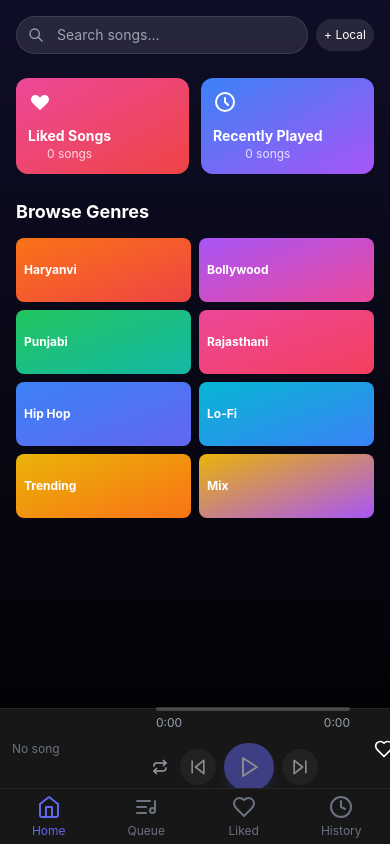
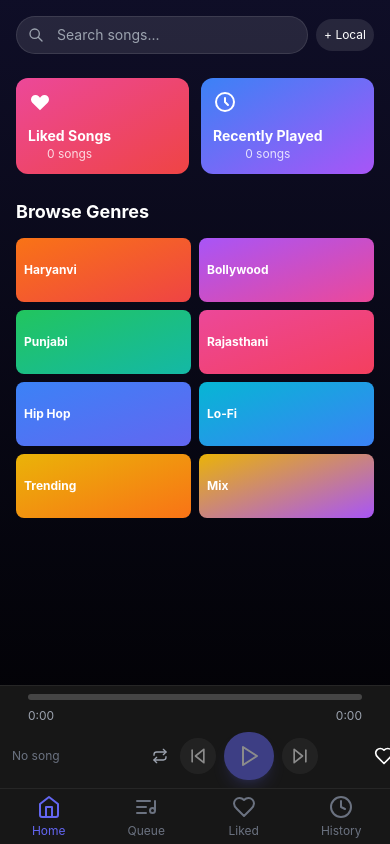
Before and after one commit to Mjangid2004/MforMusic, a Next.js app: page / in a window 390 px wide. Built offline with nearby package versions, Linux system fonts and the light colour scheme.

Commit message:
Fix: One progress bar, queue management with remove functionality

```diff
--- a/src/components/Controls.tsx
+++ b/src/components/Controls.tsx
@@ -39,20 +39,6 @@ export default function Controls() {
   };
 
   return (
-    <div className="flex flex-col items-center gap-3 md:gap-4">
-      <div className="w-full px-2 md:hidden">
-        <div className="h-1 bg-white/20 rounded-full cursor-pointer">
-          <div
-            className="h-full bg-indigo-500 rounded-full"
-            style={{ width: state.duration > 0 ? `${(state.currentTime / state.duration) * 100}%` : '0%' }}
-          />
-        </div>
-        <div className="flex justify-between text-xs text-gray-400 mt-1">
-          <span>{Math.floor(state.currentTime / 60)}:{String(Math.floor(state.currentTime % 60)).padStart(2, '0')}</span>
-          <span>{Math.floor(state.duration / 60)}:{String(Math.floor(state.duration % 60)).padStart(2, '0')}</span>
-        </div>
-      </div>
-
     <div className="flex items-center justify-center gap-2 md:gap-4">
       <button
         onClick={cyclePlayMode}
@@ -96,6 +82,5 @@ export default function Controls() {
 
       <div className="w-8 md:w-10" />
     </div>
-    </div>
   );
 }
--- a/src/components/MainContent.tsx
+++ b/src/components/MainContent.tsx
@@ -281,14 +281,36 @@ export default function MainContent() {
             ) : (
               <>
                 <p className="text-sm text-gray-400">{state.queue.length} songs in queue</p>
-                {state.queue.map((song, index) => (
-                  <div key={`queue-${song.id}-${index}`} className="flex items-center gap-2">
-                    <span className="text-sm text-gray-500 w-6">{index + 1}.</span>
-                    <div className="flex-1">
-                      <SongItem song={song} allSongs={state.queue} />
+                <div className="space-y-2">
+                  {state.queue.map((song, index) => (
+                    <div
+                      key={`queue-${song.id}-${index}`}
+                      className={`flex items-center gap-2 p-2 rounded-lg ${index === state.currentIndex ? 'bg-indigo-500/20' : 'hover:bg-white/10'}`}
+                    >
+                      <span className="text-sm text-gray-500 w-6 flex-shrink-0">
+                        {index === state.currentIndex ? '▶️' : `${index + 1}.`}
+                      </span>
+                      <div
+                        className="flex-1 min-w-0 cursor-pointer"
+                        onClick={() => playSong(song, state.queue)}
+                      >
+                        <p className="font-medium text-sm truncate">{song.title}</p>
+                        <p className="text-xs text-gray-400 truncate">{song.artist}</p>
+                      </div>
+                      <button
+                        onClick={() => {
+                          const newQueue = state.queue.filter((_, i) => i !== index);
+                          dispatch({ type: "SET_QUEUE", payload: newQueue });
+                        }}
+                        className="p-2 text-gray-400 hover:text-red-500 flex-shrink-0"
+                      >
+                        <svg className="w-5 h-5" fill="none" stroke="currentColor" viewBox="0 0 24 24">
+                          <path strokeLinecap="round" strokeLinejoin="round" strokeWidth={2} d="M6 18L18 6M6 6l12 12" />
+                        </svg>
+                      </button>
                     </div>
-                  </div>
-                ))}
+                  ))}
+                </div>
               </>
             )}
           </div>
--- a/src/components/NowPlaying.tsx
+++ b/src/components/NowPlaying.tsx
@@ -168,7 +168,11 @@ export default function NowPlaying() {
       </div>
 
       {/* Bottom Bar - Mobile (Compact) */}
-      <div className="md:hidden fixed bottom-14 left-0 right-0 h-20 bg-neutral-900 border-t border-neutral-800 px-3 flex items-center gap-2 z-40">
+      <div className="md:hidden fixed bottom-14 left-0 right-0 bg-neutral-900 border-t border-neutral-800 z-40">
+        <div className="px-3 pt-2">
+          <ProgressBar />
+        </div>
+        <div className="h-16 px-3 flex items-center gap-2">
           <div className="flex items-center gap-2 w-32 cursor-pointer flex-shrink-0" onClick={() => setShowPlayer(true)}>
             {currentSong ? (
               <>
@@ -198,6 +202,7 @@ export default function NowPlaying() {
             <Heart className={`w-5 h-5 ${liked ? 'fill-red-500 text-red-500' : 'text-white'}`} />
           </button>
         </div>
+      </div>
 
       <YouTubePlayer />
     </>
```
Lines whose indentation alone changed are shown as unchanged.
